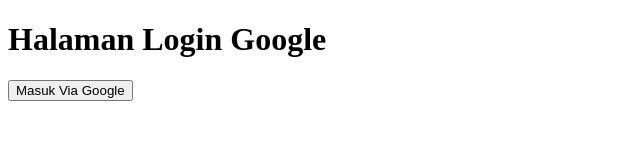
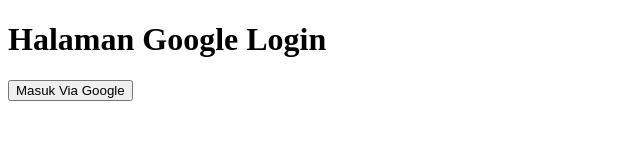
Before and after one commit to anjasmaradwisetiadi/diamont-remote-test-2, a plain HTML site: page login.html in a window 1280 px wide. Shown: the whole page, without its empty margins (0-640 px from the left). Drawn offline with Linux system fonts and the light colour scheme.

```diff
--- a/login.html
+++ b/login.html
@@ -7,7 +7,7 @@
     <title>Login</title>
 </head>
 <body>
-    <h1>Halaman Login Google</h1>
+    <h1>Halaman Google Login</h1>
     <button> Masuk Via Google </button>
 </body>
 </html>
```
